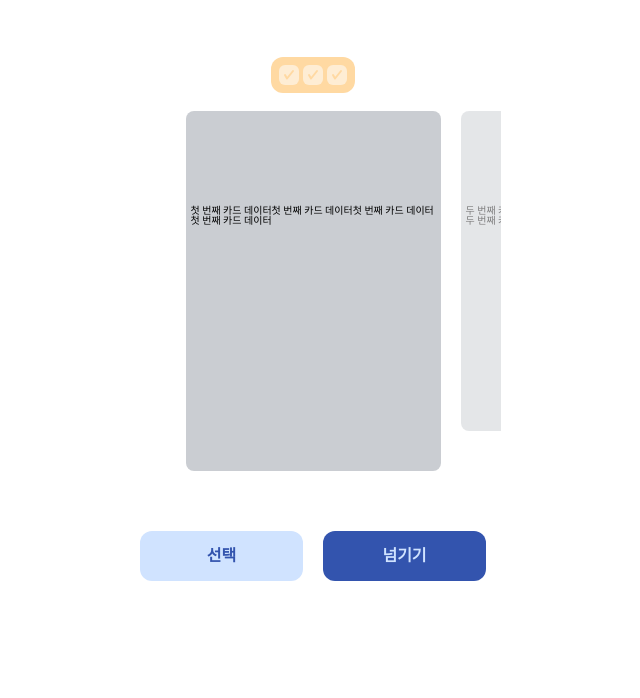
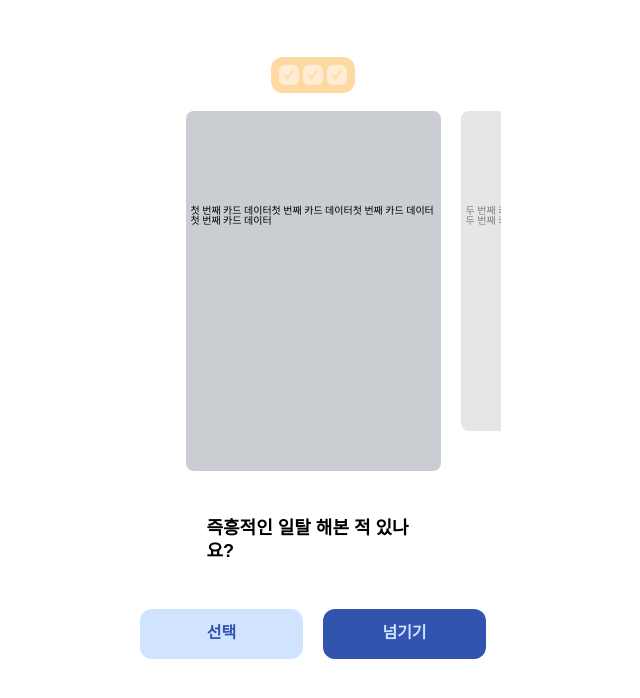
Before and after one commit to NOW-SOPT-SOPKATHON-WEB-TEAM5/WEB, a React (Vite) app in the folder sopkathon/: page /question in a window 1280 px wide. Shown: the top 698 px of the page, without its empty margins (327-967 px from the left). Built offline with nearby package versions, Linux system fonts and the light colour scheme.

Commit message:
style: 패딩 값 수정

```diff
--- a/sopkathon/src/components/QuestionCard/Question.jsx
+++ b/sopkathon/src/components/QuestionCard/Question.jsx
@@ -18,6 +18,14 @@ const Question = ({ setProgress }) => {
       id: 3,
       data: '세 번째 카드 데이터세 번째 카드 데이터세 번째 카드 데이터세 번째 카드 데이터',
     },
+    {
+      id: 4,
+      data: '두 번째 카드 데이터두 번째 카드 데이터두 번째 카드 데이터두 번째 카드 데이터',
+    },
+    {
+      id: 5,
+      data: '세 번째 카드 데이터세 번째 카드 데이터세 번째 카드 데이터세 번째 카드 데이터',
+    },
   ];
   const [currentIndex, setCurrentIndex] = useState(0);
   const sliderRef = useRef(null);
@@ -25,7 +33,7 @@ const Question = ({ setProgress }) => {
   const handleApprove = async () => {
     try {
       const nextIndex = currentIndex + 1;
-      if (nextIndex < cards.length) {
+      if (nextIndex <= cards.length) {
         sliderRef.current.slickGoTo(nextIndex);
         setProgress((prev) => prev + 1);
       }
@@ -65,6 +73,7 @@ const Question = ({ setProgress }) => {
           </Slide>
         ))}
       </SliderWrapper>
+      <QuestionTxt>즉흥적인 일탈 해본 적 있나요?</QuestionTxt>
       <ButtonWrapper>
         <SelectBtn onClick={handleApprove}>선택</SelectBtn>
         <NextBtn onClick={handleNextCard}>넘기기</NextBtn>
@@ -89,7 +98,7 @@ const SliderWrapper = styled(Slider)`
     padding: 0 1rem;
   }
   .slick-track {
-    height: 40rem;
+    height: 36rem;
   }
   .slick-list {
   }
@@ -106,7 +115,6 @@ const Slide = styled.div`
     height 0.5s,
     opacity 0.5s;
   opacity: ${({ $isActive }) => ($isActive ? 1 : 0.5)};
-
   h3 {
     height: 20rem;
     border-radius: 0.8rem;
@@ -114,6 +122,11 @@ const Slide = styled.div`
     justify-content: center;
     align-items: center;
   }
+`;
+
+const QuestionTxt = styled.span`
+  padding: 2.6rem 8rem 2.5rem 8.1rem;
+  ${({ theme }) => theme.fonts.Heading3};
 `;
 
 const ButtonWrapper = styled.section`
--- a/sopkathon/src/pages/QuestionCard.jsx
+++ b/sopkathon/src/pages/QuestionCard.jsx
@@ -18,6 +18,7 @@ const QuestionCard = () => {
 export default QuestionCard;
 
 const QuestionCardWrapper = styled.div`
+  height: 100dvh;
   padding: 5.7rem 0rem 2rem 0rem;
 `;
 
```
